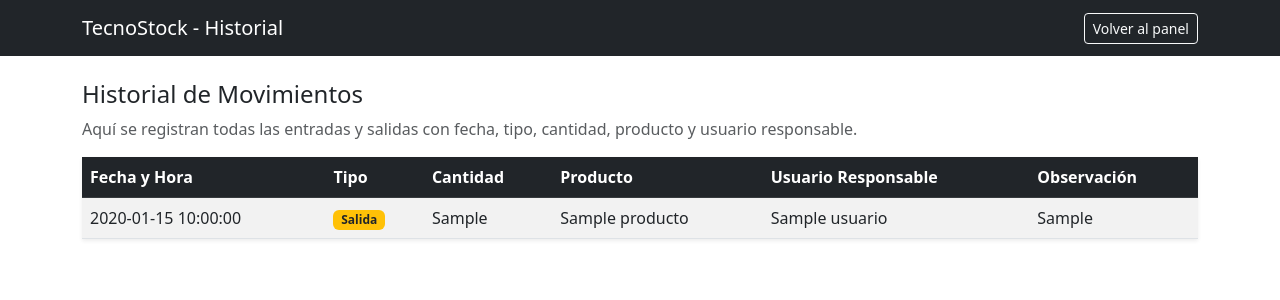
After one commit to Alexis-110923/tecnostock-inventario, a PHP site: page /historial.php in a window 1280 px wide. The commit adds this page. Shown: the top 300 px of the page. Run offline with PHP 8.4, Linux system fonts and the light colour scheme; the visitor is signed in with stand-in values (Sample User, id 1); tables that the repository leaves empty or names only in its code hold one stand-in row (values such as "Sample post").

Commit message:
Add files via upload

```diff
--- /dev/null
+++ b/historial.php
@@ -0,0 +1,76 @@
+<?php
+session_start();
+require 'conexion.php';
+
+if (!isset($_SESSION['id_usuario'])) {
+    header("Location: login.php");
+    exit;
+}
+
+// Obtener todos los movimientos con los datos relacionados
+$sql = "SELECT m.*, p.nombre as producto, u.nombre as usuario
+        FROM movimientos m
+        LEFT JOIN productos p ON m.id_producto = p.id_producto
+        LEFT JOIN usuarios u ON m.id_usuario = u.id_usuario
+        ORDER BY m.fecha_hora DESC";
+$stmt = $pdo->query($sql);
+$movimientos = $stmt->fetchAll();
+?>
+<!DOCTYPE html>
+<html lang="es">
+<head>
+    <meta charset="UTF-8">
+    <title>Historial de Movimientos - TecnoStock</title>
+    <link href="https://cdn.jsdelivr.net/npm/bootstrap@5.3.0/dist/css/bootstrap.min.css" rel="stylesheet">
+</head>
+<body>
+<nav class="navbar navbar-dark bg-dark">
+    <div class="container">
+        <span class="navbar-brand">TecnoStock - Historial</span>
+        <a href="index.php" class="btn btn-outline-light btn-sm">Volver al panel</a>
+    </div>
+</nav>
+
+<div class="container mt-4">
+    <h4>Historial de Movimientos</h4>
+    <p class="text-muted">Aquí se registran todas las entradas y salidas con fecha, tipo, cantidad, producto y usuario responsable.</p>
+
+    <table class="table table-striped table-hover bg-white shadow-sm">
+        <thead class="table-dark">
+            <tr>
+                <th>Fecha y Hora</th>
+                <th>Tipo</th>
+                <th>Cantidad</th>
+                <th>Producto</th>
+                <th>Usuario Responsable</th>
+                <th>Observación</th>
+            </tr>
+        </thead>
+        <tbody>
+            <?php if (count($movimientos) == 0): ?>
+                <tr>
+                    <td colspan="6" class="text-center">No hay movimientos registrados aún</td>
+                </tr>
+            <?php else: ?>
+                <?php foreach ($movimientos as $m): ?>
+                    <tr>
+                        <td><?= $m['fecha_hora'] ?></td>
+                        <td>
+                            <?php if ($m['tipo'] == 'entrada'): ?>
+                                <span class="badge bg-success">Entrada</span>
+                            <?php else: ?>
+                                <span class="badge bg-warning text-dark">Salida</span>
+                            <?php endif; ?>
+                        </td>
+                        <td><?= $m['cantidad'] ?></td>
+                        <td><?= $m['producto'] ?></td>
+                        <td><?= $m['usuario'] ?></td>
+                        <td><?= $m['observacion'] ?></td>
+                    </tr>
+                <?php endforeach; ?>
+            <?php endif; ?>
+        </tbody>
+    </table>
+</div>
+</body>
+</html>
```
Also changed, not shown: producto_form.php (+10 -16 lines).
